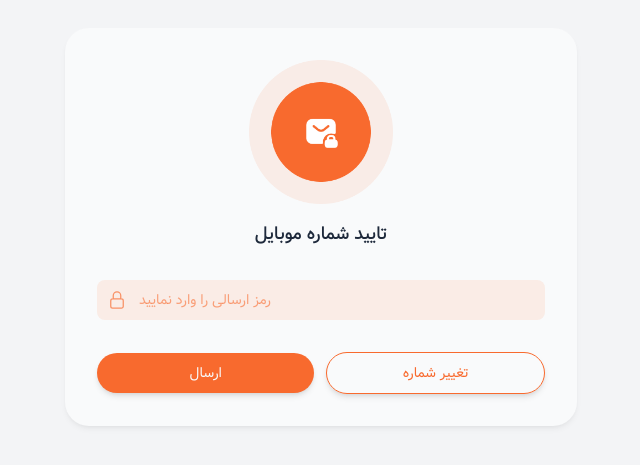
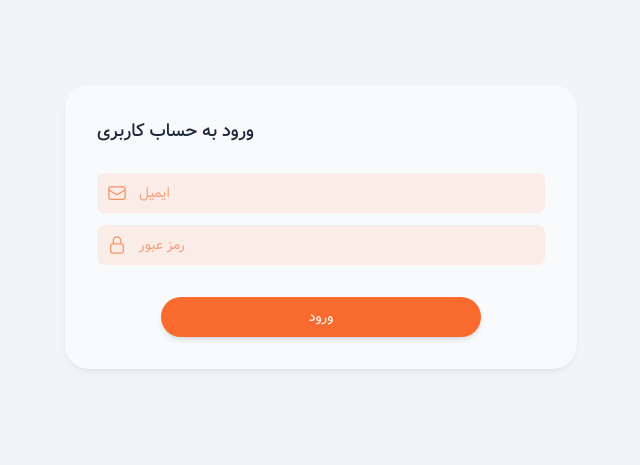
Before and after one commit to gitfname/urmu-web-react-food-delivery, a React (Vite) app: page / in a window 1280 px wide. Shown: the part 173-638 px from the top of the page, without its empty margins (319-959 px from the left). Built offline with nearby package versions, Linux system fonts and the light colour scheme; no server answers; what tailwindcss-animated would draw is missing.

Commit message:
Login page created

```diff
--- a/src/App.tsx
+++ b/src/App.tsx
@@ -7,6 +7,7 @@ import { useEffect } from "react";
 import { VerifyPhone } from "./pages/VerifyPhone";
 import { CreateAccount } from "./pages/CreateAccount";
 import { ApplicationDefaultLang, ApplicationSupportedLangs } from "./constants";
+import { Login } from "./pages/Login";
 
 
 function App() {
@@ -27,7 +28,7 @@ function App() {
     [i18n.language]
   )
 
-  return <VerifyPhone />
+  return <Login />
 
   return (
     <ApplicationLayout>
--- a/src/pages/CreateAccount/CreateAccount.tsx
+++ b/src/pages/CreateAccount/CreateAccount.tsx
@@ -129,6 +129,11 @@ function CreateAccount() {
                         ساخت اکانت
                     </button>
 
+                    <button className="text-sm text-[--primary-color-80] font-[vazir] mt-3
+                    hover:text-[--primary-color-95] transition-colors duration-200">
+                        از قبل اکانت دارید ؟
+                    </button>
+
                 </div>
 
             </div>
--- /dev/null
+++ b/src/pages/Login/Login.tsx
@@ -0,0 +1,79 @@
+import { Input, InputGroup, InputLeftElement } from "@chakra-ui/react"
+import { EnvelopeIcon, LockClosedIcon } from "@heroicons/react/24/outline"
+
+function Login() {
+    return (
+        <div className="w-full min-h-screen p-4 md:p-8 grid place-items-center bg-gray-100">
+
+            <div className="w-full max-w-lg rounded-3xl p-4 md:p-8 bg-gray-50 shadow-md shadow-black/5">
+                <p
+                    className="typogrophy-2"
+                >
+                    ورود به حساب کاربری
+                </p>
+
+                <div className="flex flex-col gap-y-3 mt-7">
+                    <InputGroup>
+                        <InputLeftElement>
+                            <EnvelopeIcon strokeWidth={1.5} className="w-5 h-5 text-[--primary-color-70]" />
+                        </InputLeftElement>
+                        <Input
+                            placeholder="ایمیل"
+                            variant="filled"
+                            fontFamily="vazir"
+                            type="email"
+                            maxLength={30}
+                            rounded="lg"
+                            fontSize="sm"
+                            bgColor="var(--primary-color-10)"
+                            _placeholder={{
+                                textColor: "var(--primary-color-60)"
+                            }}
+                            _hover={{
+                                bgColor: "var(--primary-color-5)"
+                            }}
+                            _focus={{
+                                borderColor: "var(--primary-color-40)"
+                            }}
+                        />
+                    </InputGroup>
+
+                    <InputGroup>
+                        <InputLeftElement>
+                            <LockClosedIcon strokeWidth={1.5} className="w-5 h-5 text-[--primary-color-70]" />
+                        </InputLeftElement>
+                        <Input
+                            placeholder="رمز عبور"
+                            variant="filled"
+                            fontFamily="vazir"
+                            type="password"
+                            maxLength={20}
+                            minLength={6}
+                            rounded="lg"
+                            fontSize="sm"
+                            bgColor="var(--primary-color-10)"
+                            _placeholder={{
+                                textColor: "var(--primary-color-60)"
+                            }}
+                            _hover={{
+                                bgColor: "var(--primary-color-5)"
+                            }}
+                            _focus={{
+                                borderColor: "var(--primary-color-40)"
+                            }}
+                        />
+                    </InputGroup>
+
+                    <button className="primary-btn mt-5 w-full max-w-xs mx-auto py-2.5">
+                        ورود
+                    </button>
+
+                </div>
+
+            </div>
+
+        </div>
+    )
+}
+
+export default Login
--- /dev/null
+++ b/src/pages/Login/index.ts
@@ -0,0 +1,5 @@
+
+import Login from "./Login";
+export {
+    Login
+}
```
